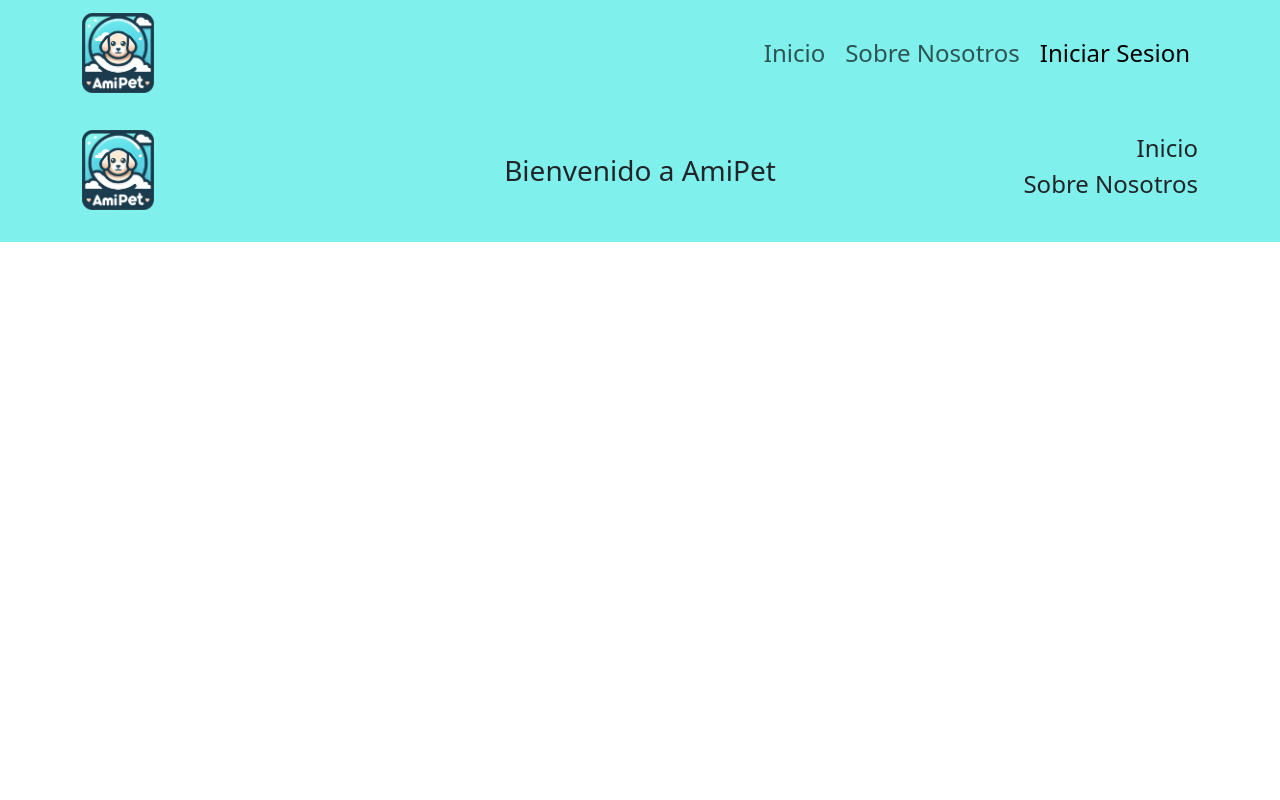
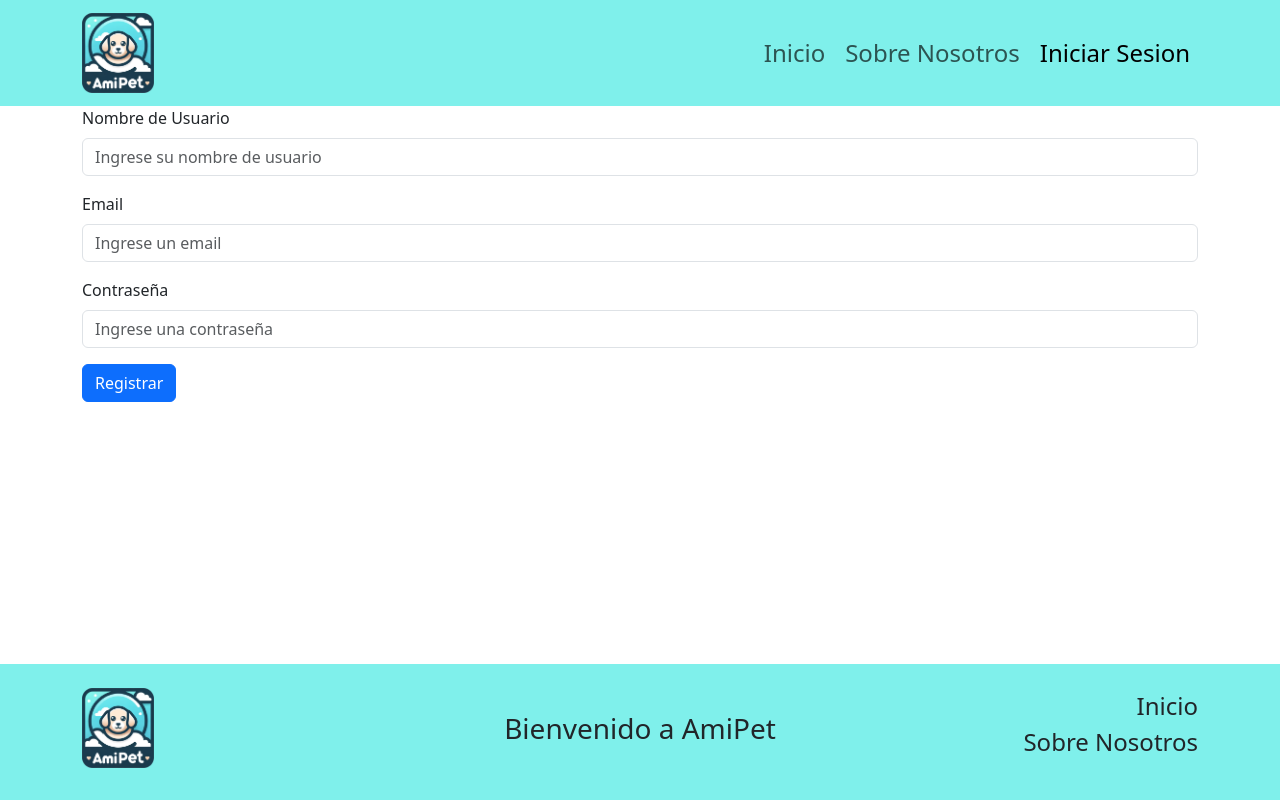
Before and after one commit to Juliancito1/AmiPet, a React (Vite) app: page /Registrarse in a window 1280 px wide. Built offline with nearby package versions, Linux system fonts and the light colour scheme.

Commit message:
Se realizaron cambios para llevar a la página de registro

```diff
--- a/src/App.jsx
+++ b/src/App.jsx
@@ -4,6 +4,7 @@ import Footer from './common/Footer'
 import Menu from './common/Menu'
 import MainPage from './views/MainPage'
 import SobreNosotros from './views/SobreNosotros'
+import FormRegister from './common/FormRegister'
 
 function App() {
 
@@ -13,6 +14,7 @@ function App() {
     <Routes>
       <Route exact path="/" element={<MainPage></MainPage>}></Route>
       <Route exact path="/SobreNosotros" element={<SobreNosotros></SobreNosotros>}></Route>
+      <Route exact path="/Registrarse" element={<FormRegister></FormRegister>}></Route>
     </Routes>
      <Footer></Footer>
     </BrowserRouter>
--- a/src/common/FormLogin.jsx
+++ b/src/common/FormLogin.jsx
@@ -1,5 +1,7 @@
 import { Form, Button } from "react-bootstrap";
 import { useForm } from "react-hook-form";
+import FormRegister from "./FormRegister";
+import { Link } from "react-router-dom";
 
 const FormLogin = ({setShow}) => {
     const {
@@ -52,7 +54,7 @@ const FormLogin = ({setShow}) => {
             Has olvidado tu contraseña? <Button variant="outline-primary" className="border-0" size="sm">Haz Click Aqui</Button>
         </Form.Text>
         <Form.Text className="fs-6">
-            No tienes una cuenta? <Button variant="outline-primary" className="border-0" size="sm">Registrarse</Button>
+            No tienes una cuenta? <Link className="btn btn-sm btn-outline-primary border-0 text-decoration-none" size="sm" to={'/Registrarse'} onClick={() => setShow(false)}>Registrarse</Link>
         </Form.Text>
       </section>
       <div className="text-end">
--- a/src/common/FormRegister.jsx
+++ b/src/common/FormRegister.jsx
@@ -1,5 +1,5 @@
 import { useForm } from "react-hook-form";
-import { Form, Button } from "react-bootstrap";
+import { Form, Button, Container } from "react-bootstrap";
 const FormRegister = () => {
     const {
         register,
@@ -12,6 +12,8 @@ const FormRegister = () => {
       }
 
     return (
+      <Container className="mainSection">
+
         <Form onSubmit={handleSubmit(onSubmit)}>
             <Form.Group className="mb-3" controlId="formBasicText">
               <Form.Label>Nombre de Usuario</Form.Label>
@@ -27,7 +29,7 @@ const FormRegister = () => {
                     message: 'El nombre de usuario no puede tener más de 50 caracteres',
                   },
                 })}
-              />
+                />
               <Form.Text className="text-danger">{errors.nombreUsuario?.message}</Form.Text>
             </Form.Group>
 
@@ -44,7 +46,7 @@ const FormRegister = () => {
                     message: 'El email debe contener @ y terminar en .com, .es, .com.ar u otra terminación',
                   },
                 })}
-              />
+                />
               <Form.Text className="text-danger">{errors.email?.message}</Form.Text>
             </Form.Group>
 
@@ -62,13 +64,14 @@ const FormRegister = () => {
                     message: 'La contraseña debe contener 8 caracteres (al menos 1 letra mayúscula, 1 letra minúscula y 1 número) y puede incluir caracteres especiales',
                   },
                 })}
-              />
+                />
               <Form.Text className="text-danger">{errors.password?.message}</Form.Text>
             </Form.Group>
             <Button variant="primary" type="submit">
               Registrar
             </Button>
           </Form>
+        </Container>
     );
 };
 
```
